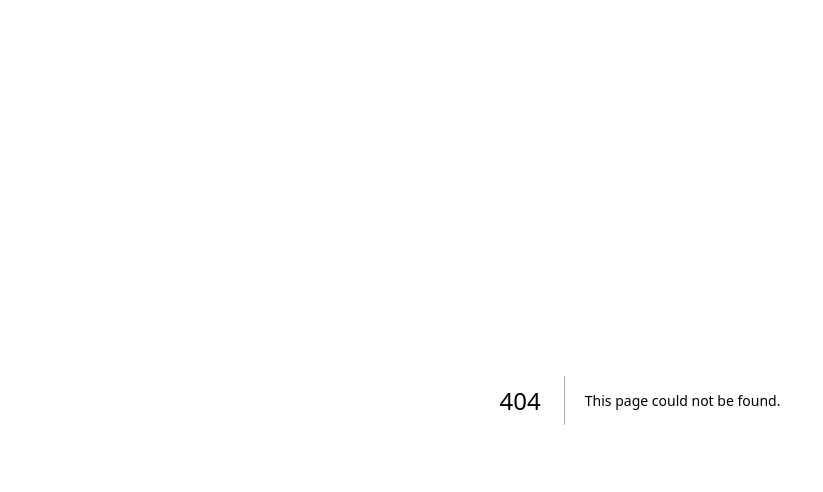
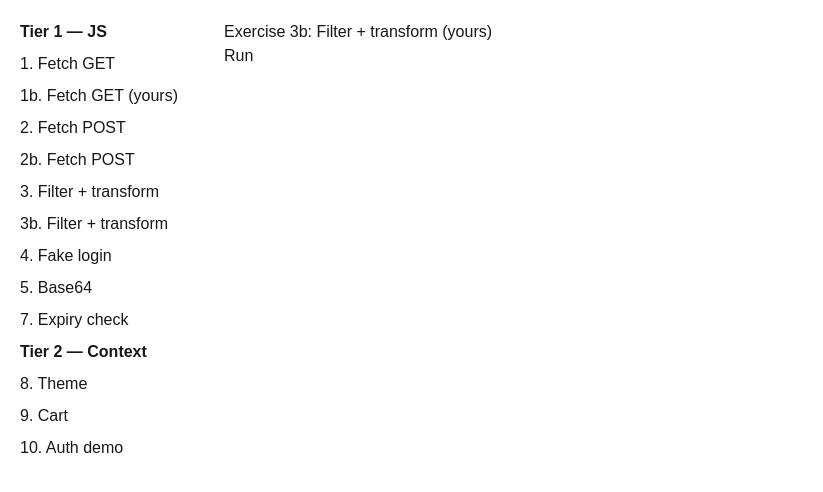
Before and after one commit to Prasidd/progress, a Next.js app: page /practice/tier-1-js/filter-transform-2 in a window 1280 px wide. Before the commit this address had no page. Shown: the top 492 px of the page, without its empty margins (0-823 px from the left). Built offline with nearby package versions, Linux system fonts and the light colour scheme.

Commit message:
filtering and mapping practice

```diff
--- a/app/practice/layout.tsx
+++ b/app/practice/layout.tsx
@@ -10,6 +10,7 @@ export default function PracticeLayout({ children }: { children: React.ReactNode
         <Link href="/practice/tier-1-js/fetch-post">2. Fetch POST</Link>
          <Link href="/practice/tier-1-js/fetch-post-2">2b. Fetch POST</Link>
         <Link href="/practice/tier-1-js/filter-transform">3. Filter + transform</Link>
+                <Link href="/practice/tier-1-js/filter-transform-2">3b. Filter + transform</Link>
         <Link href="/practice/tier-1-js/fake-login">4. Fake login</Link>
         <Link href="/practice/tier-1-js/base64-demo">5. Base64</Link>
         <Link href="/practice/tier-1-js/expiry-check">7. Expiry check</Link>
--- /dev/null
+++ b/app/practice/tier-1-js/filter-transform-2/page.tsx
@@ -0,0 +1,31 @@
+"use client";
+
+import { useState } from "react";
+
+export default function FilterTransformPractice2Page() {
+  const [results, setResults] = useState<string[]>([]);
+
+  async function handleRun() {
+    const res = await fetch("https://jsonplaceholder.typicode.com/users");
+    const data = await res.json();
+
+    const filtered = data.filter((u: any) => u.id % 2 === 0);
+    const mapped = filtered.map((u: any) => `${u.name}- ${u.address.city}`);
+
+    setResults(mapped);
+
+
+  }
+     return (
+      <div>
+        <h1>Exercise 3b: Filter + transform (yours)</h1>
+        <button onClick={handleRun}>Run</button>
+        <ul>
+          {results.map((r) => (
+            <li key={r}>{r}</li>
+
+          ))}
+        </ul>
+      </div>
+    );
+}
--- /dev/null
+++ b/app/practice/tier-1-js/filter-transform/page.tsx
@@ -0,0 +1,24 @@
+'use client';
+import { useState } from 'react';
+
+export default function FilterTransformPage() {
+  const [names, setNames] = useState<string[]>([]);
+
+  async function handleRun() {
+    const res = await fetch('https://jsonplaceholder.typicode.com/users');
+    const users = await res.json();
+
+    const filtered = users.filter((u: any) => u.address.city.includes('ville'));
+    const mapped = filtered.map((u: any) => u.name);
+
+    setNames(mapped);
+  }
+
+  return (
+    <div>
+      <h1>Exercise 3: Filter + transform</h1>
+      <button onClick={handleRun}>Run</button>
+      <ul>{names.map(n => <li key={n}>{n}</li>)}</ul>
+    </div>
+  );
+}
```
